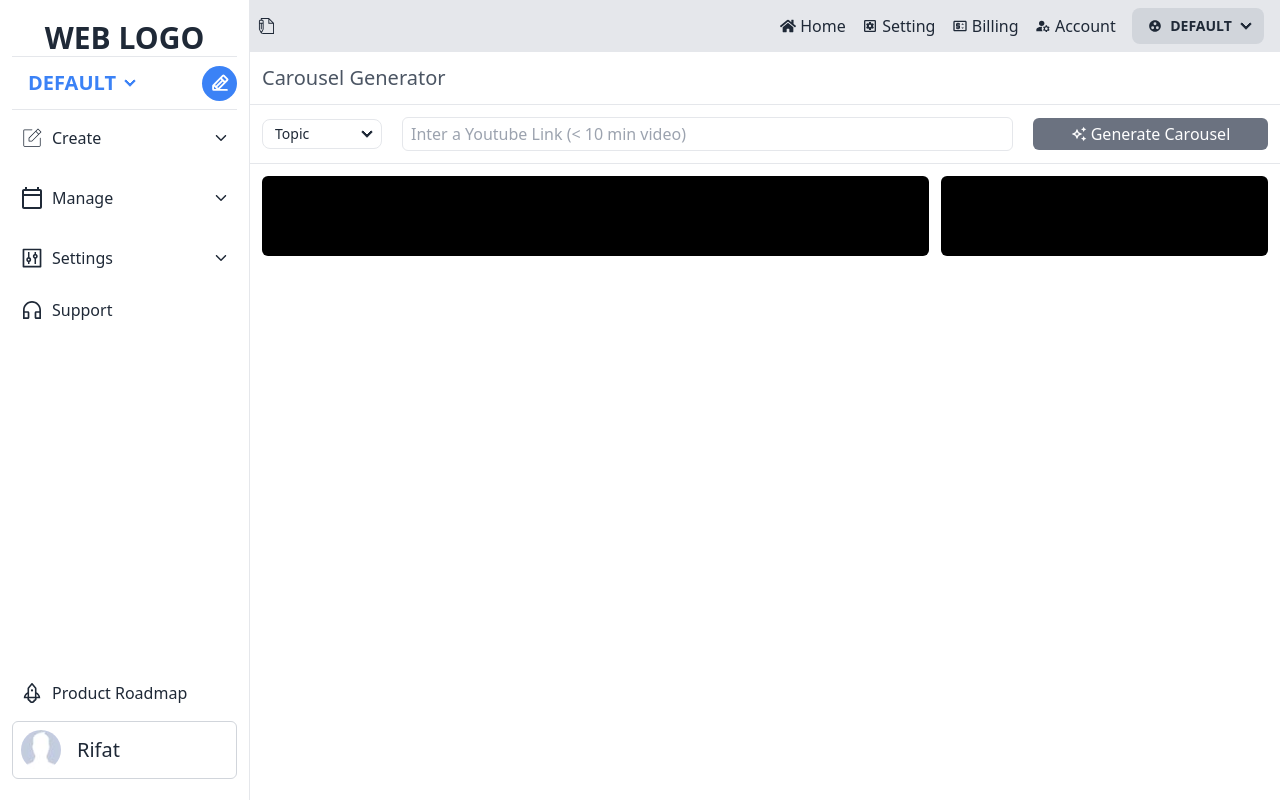
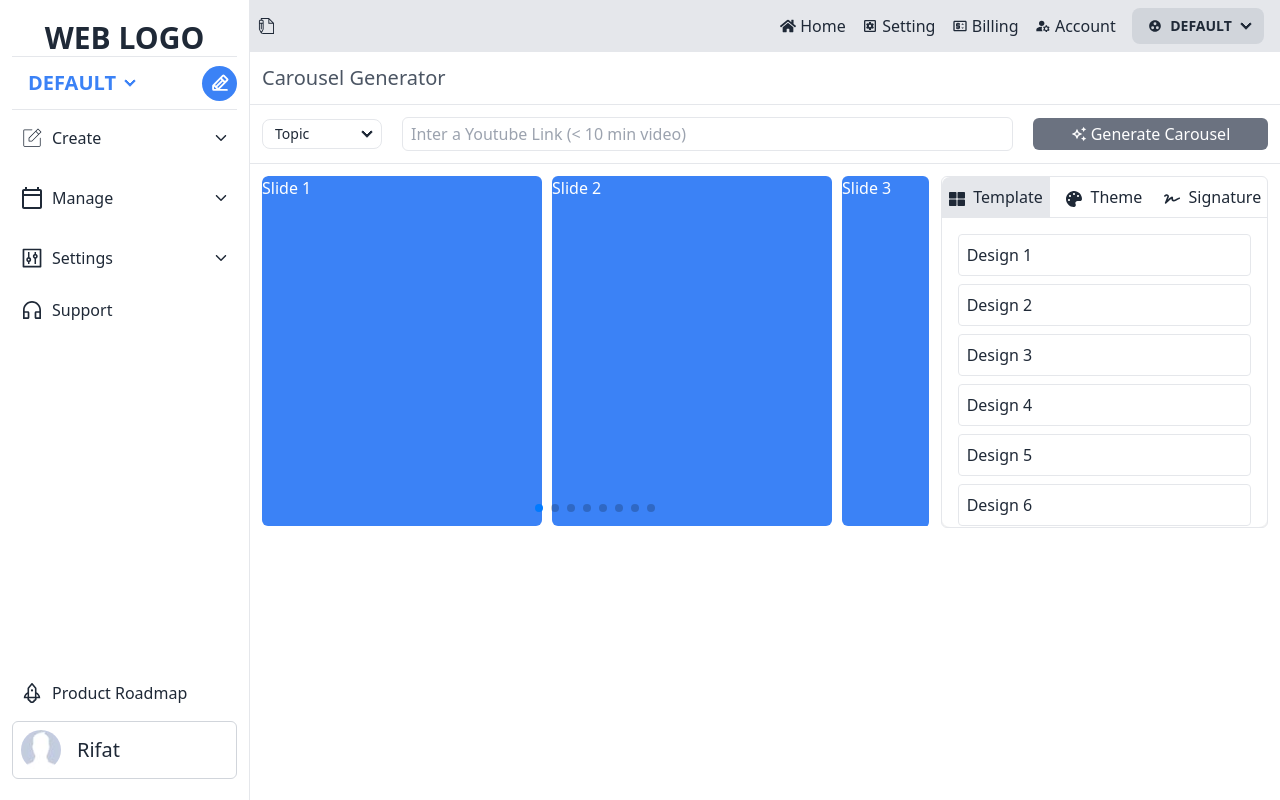
Before and after one commit to rifat0rahman/CometFrontend, a React (Vite) app: page /ai_carousel in a window 1280 px wide. Built offline with nearby package versions, Linux system fonts and the light colour scheme.

Commit message:
caroisel is done

```diff
--- a/src/Components/DeshboardComponents/userDeshboard/AiCarousel/AiCarousel.jsx
+++ b/src/Components/DeshboardComponents/userDeshboard/AiCarousel/AiCarousel.jsx
@@ -1,4 +1,6 @@
 import { MdOutlineAutoAwesome } from "react-icons/md";
+import Carousel from "./Carousel";
+import SideTab from "./SideTab";
 
 export default function AiCarousel() {
   const CreateCarocelButton = (
@@ -49,8 +51,12 @@ export default function AiCarousel() {
         <div className="hidden sm:block">{CreateCarocelButton}</div>
       </div>
       <div className="w-full grid grid-cols-1 sm:grid-cols-2 p-3 md:grid-cols-3 gap-3">
-        <div className="w-full col-span-1 md:col-span-2 rounded-md p-10 bg-black"></div>
-        <div className="w-full p-10 bg-black rounded-md"></div>
+        <div className="w-full col-span-1 md:col-span-2 rounded-md overflow-hidden ">
+          <Carousel></Carousel>
+        </div>
+        <div className="w-full border rounded-md overflow-hidden">
+          <SideTab></SideTab>
+        </div>
       </div>
     </div>
   );
--- /dev/null
+++ b/src/Components/DeshboardComponents/userDeshboard/AiCarousel/Carousel.jsx
@@ -0,0 +1,52 @@
+import { Swiper, SwiperSlide } from "swiper/react";
+
+// Import Swiper styles
+import "swiper/css";
+import "swiper/css/pagination";
+
+// import required modules
+import { Pagination } from "swiper/modules";
+
+export default function Carousel() {
+  return (
+    <>
+      <Swiper
+        slidesPerView="auto"
+        spaceBetween={10}
+        pagination={{
+          clickable: true,
+        }}
+        modules={[Pagination]}
+        className="w-full h-[350px] mySwiper"
+      >
+        <SwiperSlide className="max-w-[280px]  overflow-hidden rounded-md  flex justify-center items-center text-white bg-blue-500">
+          Slide 1
+        </SwiperSlide>
+        <SwiperSlide className="max-w-[280px]  overflow-hidden rounded-md flex justify-center items-center text-white bg-blue-500">
+          Slide 2
+        </SwiperSlide>
+        <SwiperSlide className="max-w-[280px]  overflow-hidden rounded-md flex justify-center items-center text-white bg-blue-500">
+          Slide 3
+        </SwiperSlide>
+        <SwiperSlide className="max-w-[280px]  overflow-hidden rounded-md flex justify-center items-center text-white bg-blue-500">
+          Slide 4
+        </SwiperSlide>
+        <SwiperSlide className="max-w-[280px]  overflow-hidden rounded-md flex justify-center items-center text-white bg-blue-500">
+          Slide 5
+        </SwiperSlide>
+        <SwiperSlide className="max-w-[280px]  overflow-hidden rounded-md flex justify-center items-center text-white bg-blue-500">
+          Slide 6
+        </SwiperSlide>
+        <SwiperSlide className="max-w-[280px]  overflow-hidden rounded-md flex justify-center items-center text-white bg-blue-500">
+          Slide 7
+        </SwiperSlide>
+        <SwiperSlide className="max-w-[280px]  overflow-hidden rounded-md flex justify-center items-center text-white bg-blue-500">
+          Slide 8
+        </SwiperSlide>
+        <SwiperSlide className="max-w-[280px]  overflow-hidden rounded-md flex justify-center items-center text-white bg-blue-500">
+          Slide 9
+        </SwiperSlide>
+      </Swiper>
+    </>
+  );
+}
--- /dev/null
+++ b/src/Components/DeshboardComponents/userDeshboard/AiCarousel/SideTab.jsx
@@ -0,0 +1,102 @@
+import { useState } from "react";
+import { FaPalette, FaSignature, FaThLarge } from "react-icons/fa";
+
+export default function SideTab() {
+  const [activeTab, setActiveTab] = useState("template");
+
+  return (
+    <div className="max-w-md mx-auto max-h-[350px] shadow-lg rounded-lg overflow-y-auto">
+      <div className="flex  justify-around border-b">
+        <button
+          onClick={() => setActiveTab("template")}
+          className={`py-2 flex-1 text-center ${
+            activeTab === "template" ? "bg-gray-200" : ""
+          }`}
+        >
+          <FaThLarge className="inline-block mr-1" /> Template
+        </button>
+        <button
+          onClick={() => setActiveTab("theme")}
+          className={`py-2 flex-1 text-center ${
+            activeTab === "theme" ? "bg-gray-200" : ""
+          }`}
+        >
+          <FaPalette className="inline-block mr-1" /> Theme
+        </button>
+        <button
+          onClick={() => setActiveTab("signature")}
+          className={`py-2 flex-1 text-center ${
+            activeTab === "signature" ? "bg-gray-200" : ""
+          }`}
+        >
+          <FaSignature className="inline-block mr-1" /> Signature
+        </button>
+      </div>
+      <div className="p-4">
+        {activeTab === "template" && (
+          <div>
+            {Array.from({ length: 8 }, (_, i) => (
+              <div key={i} className="border p-2 mb-2 rounded cursor-pointer">
+                Design {i + 1}
+              </div>
+            ))}
+          </div>
+        )}
+        {activeTab === "theme" && (
+          <div>
+            <div className="grid grid-cols-4 gap-2 mb-4">
+              {[
+                "bg-blue-800",
+                "bg-green-400",
+                "bg-blue-300",
+                "bg-pink-400",
+              ].map((color, i) => (
+                <div
+                  key={i}
+                  className={`w-10 h-10 rounded-full ${color} cursor-pointer`}
+                ></div>
+              ))}
+            </div>
+            <div className="grid grid-cols-5 gap-2">
+              {["BG 1", "Heading 1", "BG 2", "Heading 2", "Summary"].map(
+                (label, i) => (
+                  <div key={i} className="flex flex-col items-center">
+                    <div className="w-10 h-10 bg-green-200 rounded-full cursor-pointer"></div>
+                    <span className="mt-1 text-sm">{label}</span>
+                  </div>
+                )
+              )}
+            </div>
+          </div>
+        )}
+        {activeTab === "signature" && (
+          <div>
+            <div className="mb-4">
+              <div className="w-16 h-16 bg-gray-300 rounded-full mb-2"></div>
+              <input
+                type="text"
+                placeholder="Your name or Brand name"
+                className="w-full p-2 border rounded mb-2"
+              />
+              <input
+                type="text"
+                placeholder="Social media handle"
+                className="w-full p-2 border rounded mb-2"
+              />
+              <input
+                type="text"
+                placeholder="Call-to-action 1"
+                className="w-full p-2 border rounded mb-2"
+              />
+              <input
+                type="text"
+                placeholder="Call-to-action 2"
+                className="w-full p-2 border rounded mb-2"
+              />
+            </div>
+          </div>
+        )}
+      </div>
+    </div>
+  );
+}
```
Also changed, not shown: Testing code.txt (deleted).
